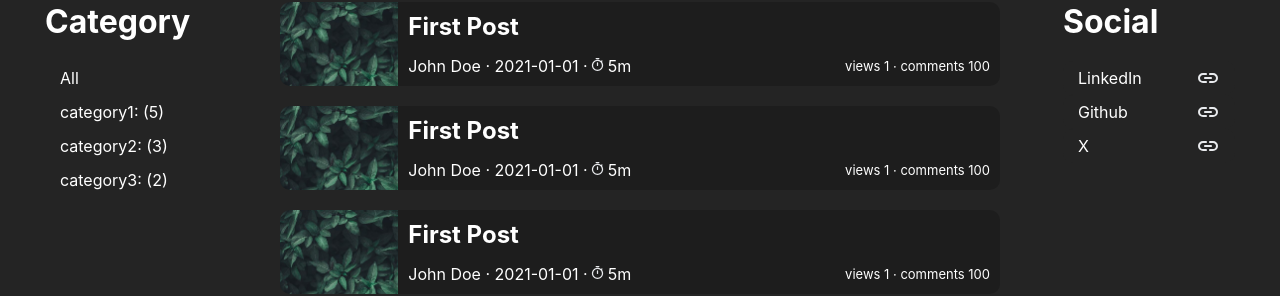
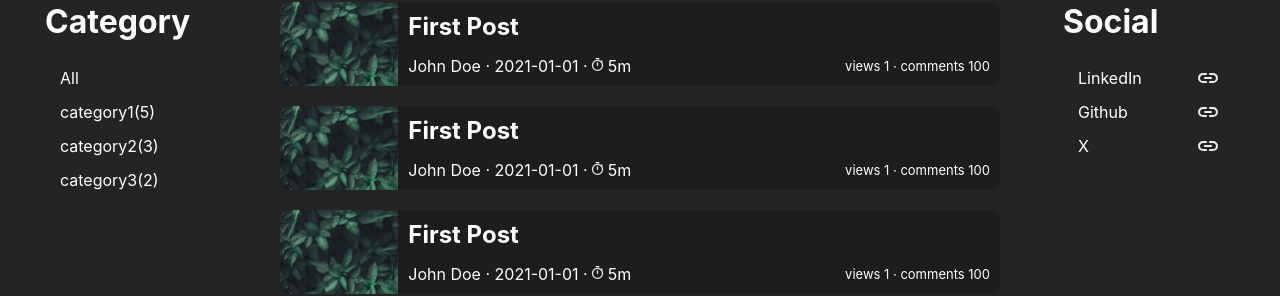
Before and after one commit to daybreaker42/myblog, a React (Create React App) app: page / in a window 1280 px wide. Shown: the part 339-635 px from the top of the page. Built offline with nearby package versions, Linux system fonts and the light colour scheme.

Commit message:
update: category 이름 옆에 : 안뜨게 해결

```diff
--- a/src/components/categoryAside/CategoryAside.js
+++ b/src/components/categoryAside/CategoryAside.js
@@ -47,7 +47,7 @@ function CategoryComponent({ categoryComponentInstance }) {
         <div className='category-component'>
             <span>
                 {categoryComponentInstance.name}
-                {categoryComponentInstance.count !== undefined && `: (${categoryComponentInstance.count})`}
+                {categoryComponentInstance.count !== undefined && `(${categoryComponentInstance.count})`}
             </span>
         </div>
     );
```
